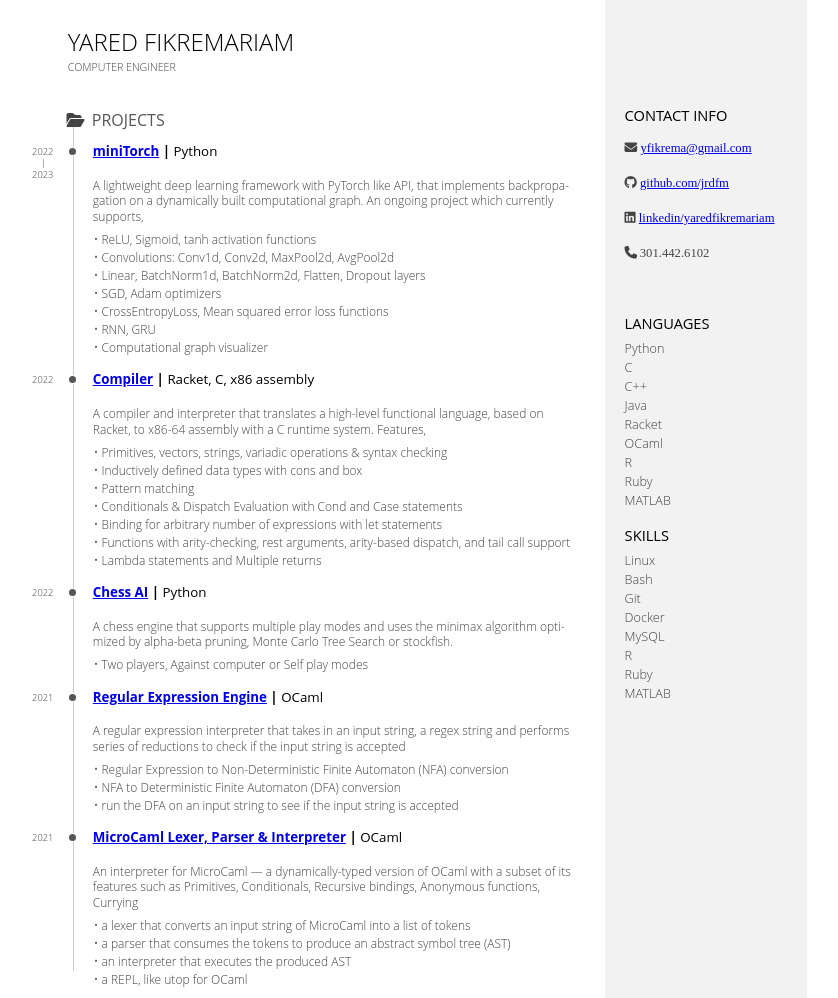
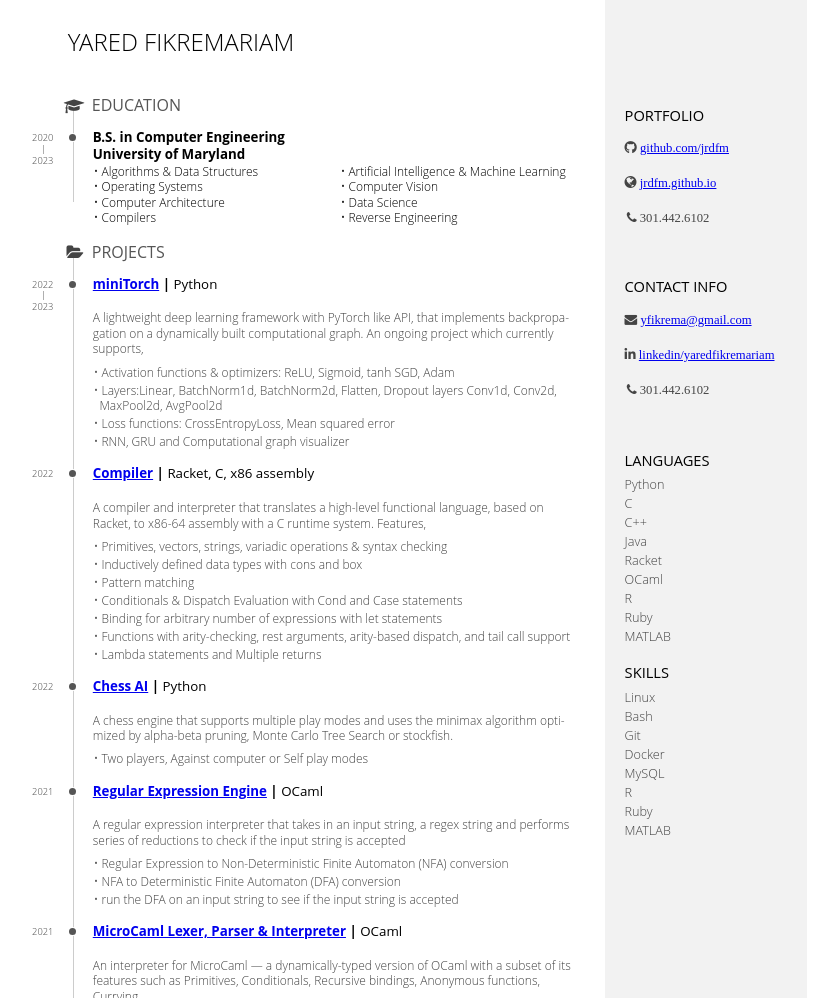
Before and after one commit to jrdfm/resume, a plain HTML site: page index.html in a window 1280 px wide. Shown: the top 998 px of the page, without its empty margins (9-847 px from the left). Drawn offline with nearby package versions, Linux system fonts and the light colour scheme.

Commit message:
icons & s

```diff
--- a/index.html
+++ b/index.html
@@ -4,15 +4,45 @@
     <meta charset="utf-8" />
     <link rel="stylesheet" type="text/css" href="dep/normalize.css/normalize.css" />
     <link rel="stylesheet" type="text/css" href="dep/Font-Awesome/css/font-awesome.css" />
+    <link rel="stylesheet" href="https://cdnjs.cloudflare.com/ajax/libs/font-awesome/4.7.0/css/font-awesome.min.css">
     <link rel="stylesheet" type="text/css" href="style.css" />
   </head>
   <body lang="en">
     <section id="main">
       <header id="title">
-        <h1>Yared FIKREMARIAM</h1>
-        <span class="subtitle">COMPUTER Engineer</span>
+        <h1>Yared Fikremariam</h1>
       </header>
+      <section class="main-block concise">
+        <h2>
+          <i class="fa fa-graduation-cap"></i> Education
+        </h2>
+        <section class="blocks">
+          <div class="date">
+            <span>2020</span><span>2023</span>
+          </div>
+          <div class="decorator">
+          </div>
+          <div class="details">
+            <header>
+              <h3>B.S. in Computer Engineering </h3>
+              <h3> University of Maryland </h3>
+              <div class="concise">
+                <ul>
+                  <li>Algorithms & Data Structures</li>
+                  <li>Operating Systems</li>
+                  <li>Computer Architecture</li>
+                  <li>Compilers</li>
+                  <li>Artificial Intelligence & Machine Learning</li>
+                  <li>Computer Vision</li>
+                  <li>Data Science</li>
+                  <li>Reverse Engineering</li>
+                </ul>
+              </div>
+            </header>
+          </div>
+        </section>
 
+      </section>
       <section class="main-block">
         <h2>
           <i class="fa fa-folder-open"></i>Projects
@@ -31,13 +61,10 @@
                 <span>A lightweight deep learning framework with PyTorch like API,
                     that implements backpropagation on a dynamically built computational graph. An ongoing project which currently supports,</span>
               <ul>
-                <li>ReLU, Sigmoid, tanh activation functions</li>
-                <li>Convolutions: Conv1d, Conv2d, MaxPool2d, AvgPool2d</li>
-                <li>Linear, BatchNorm1d, BatchNorm2d, Flatten, Dropout layers</li>
-                <li>SGD, Adam optimizers</li>
-                <li>CrossEntropyLoss, Mean squared error loss functions</li>
-                <li>RNN, GRU</li>
-                <li>Computational graph visualizer</li>
+                <li>Activation functions & optimizers: ReLU, Sigmoid, tanh  SGD, Adam </li>
+                <li>Layers:Linear, BatchNorm1d, BatchNorm2d, Flatten, Dropout layers Conv1d, Conv2d, MaxPool2d, AvgPool2d </li>
+                <li>Loss functions: CrossEntropyLoss, Mean squared error </li>
+                <li>RNN, GRU and Computational graph visualizer</li>
               </ul>
             </div>
           </div>
@@ -128,41 +155,27 @@
             </div>
           </section>
       </section>
-      <section class="main-block concise">
-        <h2>
-          <i class="fa fa-graduation-cap"></i> Education
-        </h2>
 
-        <section class="blocks">
-          <div class="date">
-            <span>2020</span><span>2023</span>
-          </div>
-          <div class="decorator">
-          </div>
-          <div class="details">
-            <header>
-              <h3>B.S. in Computer Engineering </h3>
-              <h3> University of Maryland </h3>
-
-              <div class="concise">
-                <ul>
-                  <li>Algorithms & Data Structures</li>
-                  <li>Operating Systems</li>
-                  <li>Computer Architecture</li>
-                  <li>Compilers</li>
-                  <li>Artificial Intelligence & Machine Learning</li>
-                  <li>Computer Vision</li>
-                  <li>Data Science</li>
-                  <li>Reverse Engineering</li>
-                </ul>
-              </div>
-            </header>
-          </div>
-        </section>
-
-      </section>
     </section>
     <aside id="sidebar">
+      <div class="side-block" id="contact">
+        <h1>
+            PORTFOLIO
+        </h1>
+        <ul>
+
+            <p>
+                <i class="fa fa-github" aria-hidden="true"></i>
+                <a href="https://github.com/jrdfm">github.com/jrdfm</a>
+            </p>
+
+            <p>
+                <i style="font-size:14px" class="fa">&#xf0ac;</i>
+                <a href="https://jrdfm.github.io/resume/">jrdfm.github.io</a>
+            </p>
+          <li><i class="fa fa-phone"></i> 301.442.6102</li>
+        </ul>
+      </div>
       <div class="side-block" id="contact">
         <h1>
           Contact Info
@@ -172,12 +185,9 @@
                 <i class="fa fa-envelope" aria-hidden="true"></i>
                 <a href="mailto:yfikrema@gmail.com">yfikrema@gmail.com</a>
             </p>
+
             <p>
-                <i class="fab fa-github" aria-hidden="true"></i>
-                <a href="https://github.com/jrdfm">github.com/jrdfm</a>
-            </p>
-            <p>
-                <i class="fab fa-linkedin" aria-hidden="true"></i>
+                <i class="fa fa-linkedin" aria-hidden="true"></i>
                 <a href="https://www.linkedin.com/in/yaredfikremariam/">linkedin/yaredfikremariam</a>
             </p>
           <li><i class="fa fa-phone"></i> 301.442.6102</li>
```
Also changed, not shown: 1 other file.
